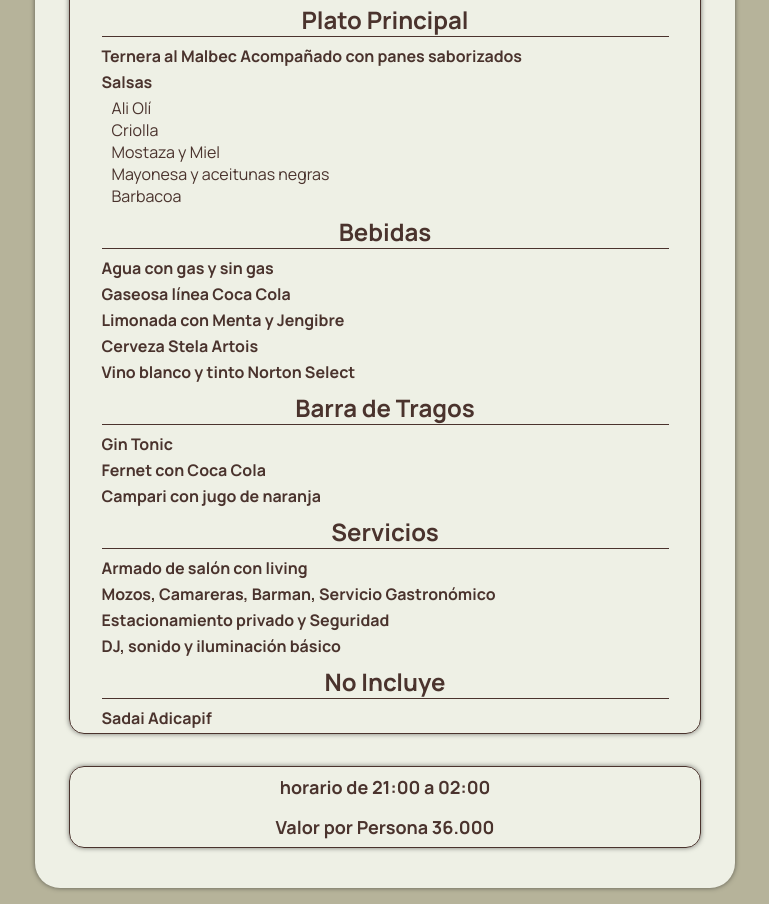
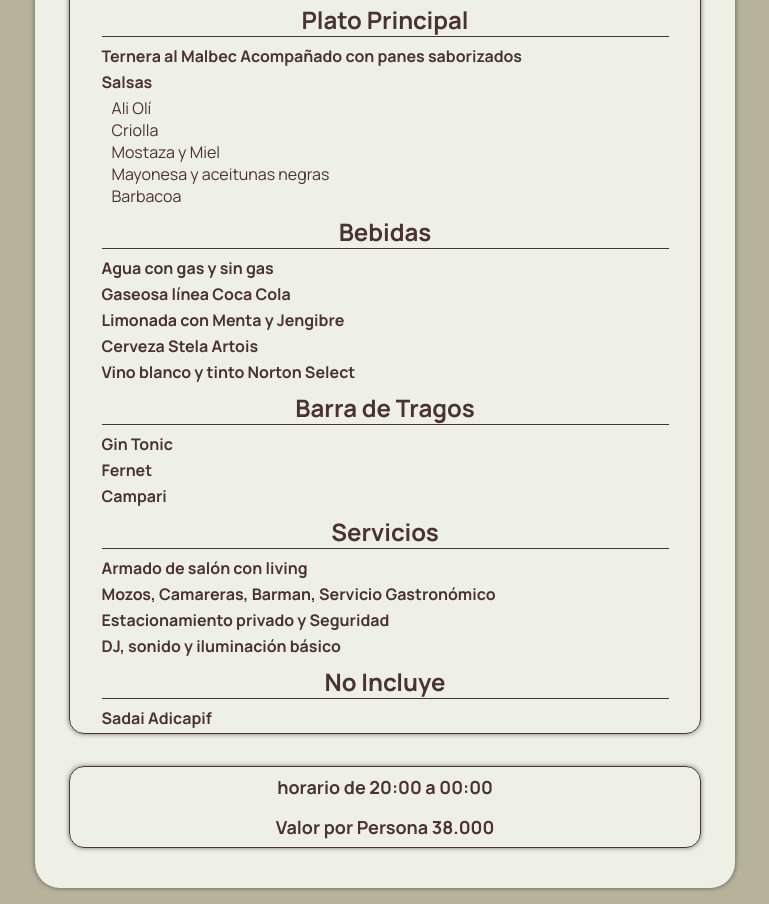
Before and after one commit to LaGaviotaEventos/Evento-011, a plain HTML site: page index.html in a window 1280 px wide. Shown: the part 618-1522 px from the top of the page, without its empty margins (255-1024 px from the left). Drawn offline with nearby package versions, Linux system fonts and the light colour scheme.

Commit message:
Update index.html

```diff
--- a/index.html
+++ b/index.html
@@ -23,8 +23,8 @@
                 <img src="Imagenes/Titulo-la-gaviota.png">
             </div>
             <div class="container-header-text">
-                <h1>Miguel</h1>
-                <p>22 De Noviembre</p>
+                <h1>Natalia</h1>
+                <p>27 De Noviembre</p>
             </div>
         </header>
 
@@ -76,8 +76,8 @@
                     <h2>Barra de Tragos</h2>
                     <ul>
                         <li class="Nombre-plato">Gin Tonic</li>
-                        <li class="Nombre-plato">Fernet con Coca Cola</li>
-                        <li class="Nombre-plato">Campari con jugo de naranja</li>
+                        <li class="Nombre-plato">Fernet</li>
+                        <li class="Nombre-plato">Campari</li>
                     </ul>
                 </li>
                 <li class="option">
@@ -99,8 +99,8 @@
         </main>
 
         <footer class="container-footer">
-            <h2>horario de 21:00 a 02:00</h2>
-            <h2>Valor por Persona 36.000</h2>
+            <h2>horario de 20:00 a 00:00</h2>
+            <h2>Valor por Persona 38.000</h2>
         </footer>
 
     <div>
```
